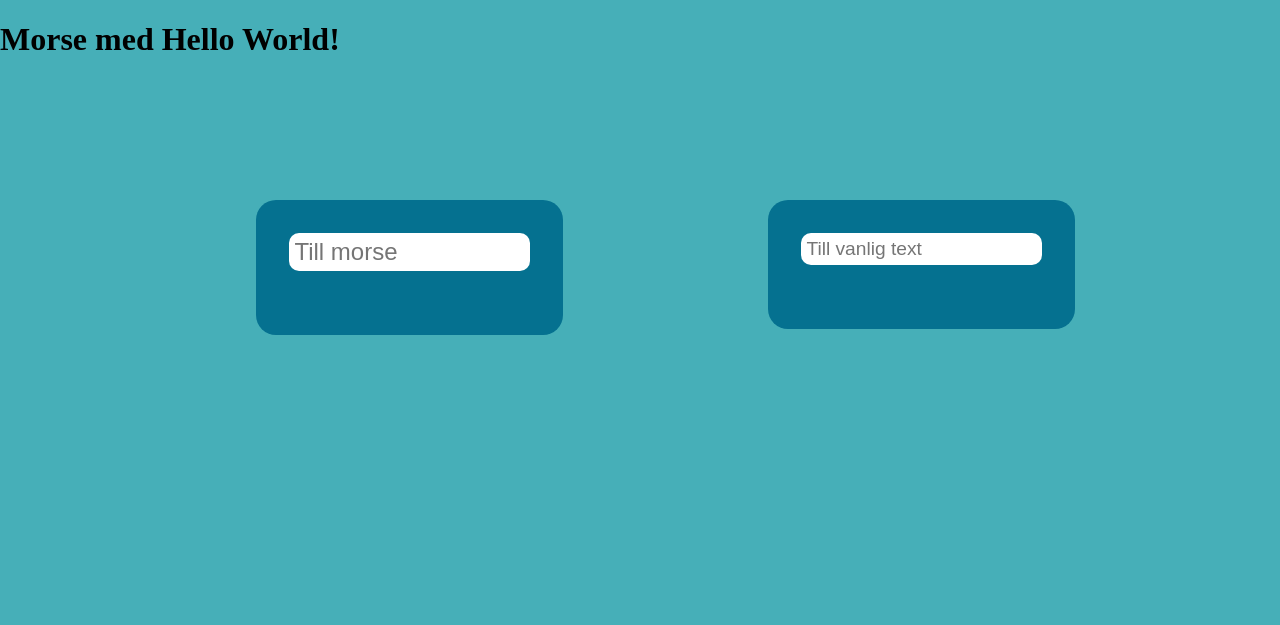
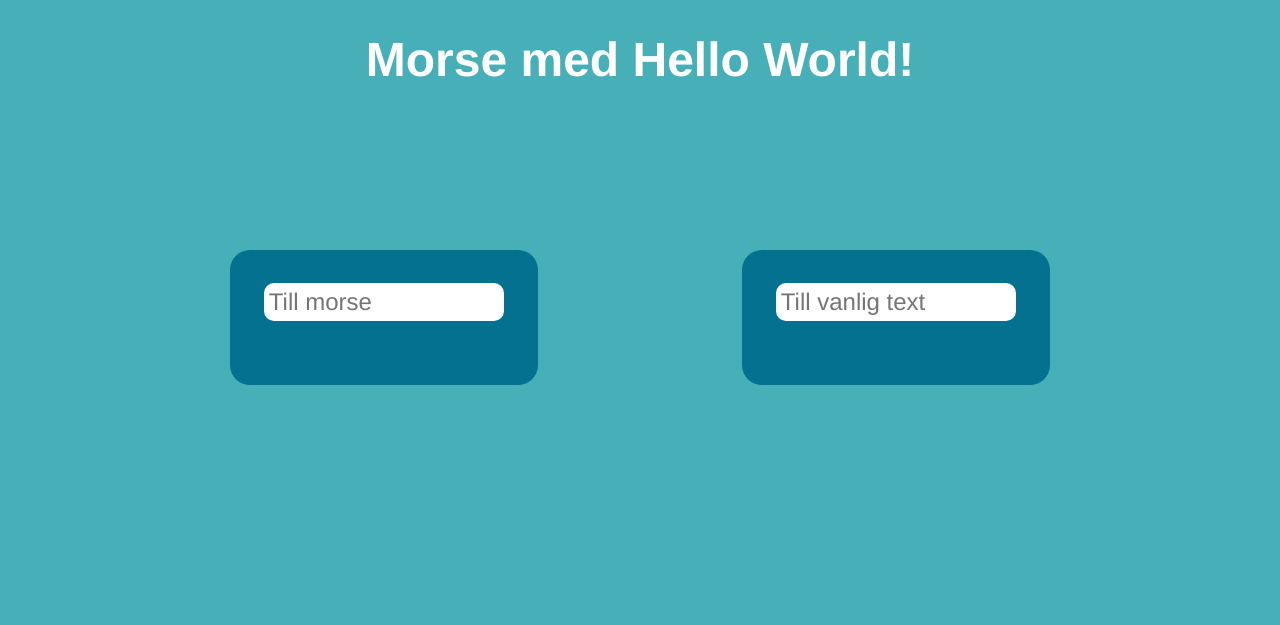
Before and after one commit to HelloWorldSweden/uppdrag, a PHP site: page / in a window 1280 px wide. Shown: the top 625 px of the page. Run offline with PHP 8.4, Linux system fonts and the light colour scheme.

Commit message:
Update style.css

```diff
--- a/morse/style.css
+++ b/morse/style.css
@@ -1,6 +1,9 @@
+
 body {
   background-color: #46AFB8;
   margin: 0;
+  width: 100%;
+  height: 100%;
 }
 div.Hello_World{
   position: absolute;
@@ -19,8 +22,8 @@ img{
   padding-bottom: 2%;
   padding-left: 2%;
   border-radius: 20px;
-  left: 20%;
-  top: 200px;
+  left: 18%;
+  top: 250px;
 }
 #franmorse{
   width: 20%;
@@ -32,19 +35,21 @@ img{
   padding-left: 2%;
   border-radius: 20px;
   background-color: #057190;
-  left: 60%;
-  top: 200px;
+  left: 58%;
+  top: 250px;
 }
 #f{
+  font-family: helvetica, arial, sans-serif;
   width: 90%;
   display: block;
   margin: 3% auto;
   padding: 2%;
   border-radius: 10px;
   border: none;
-  font-size: 1.2rem;
+  font-size: 1.5rem;
 }
 #t{
+  font-family: helvetica, arial, sans-serif;
   width: 90%;
   display: block;
   margin: 3% auto;
@@ -54,10 +59,19 @@ img{
   font-size: 1.5rem;
 }
 #from{
+  font-family: helvetica, arial, sans-serif;
   margin: 15% auto;
-  font-size: 20;
+  font-size: 1.5rem;
 }
 #till{
+  font-family: helvetica, arial, sans-serif;
   margin: 15% auto;
-  font-size: 20;
+  font-size: 2rem;
 }
+h1 {
+  font-family: helvetica, arial, sans-serif;
+  font-size: 3rem;
+  color: #fff;
+  margin-top: 2rem;
+  text-align: center;
+}
```
